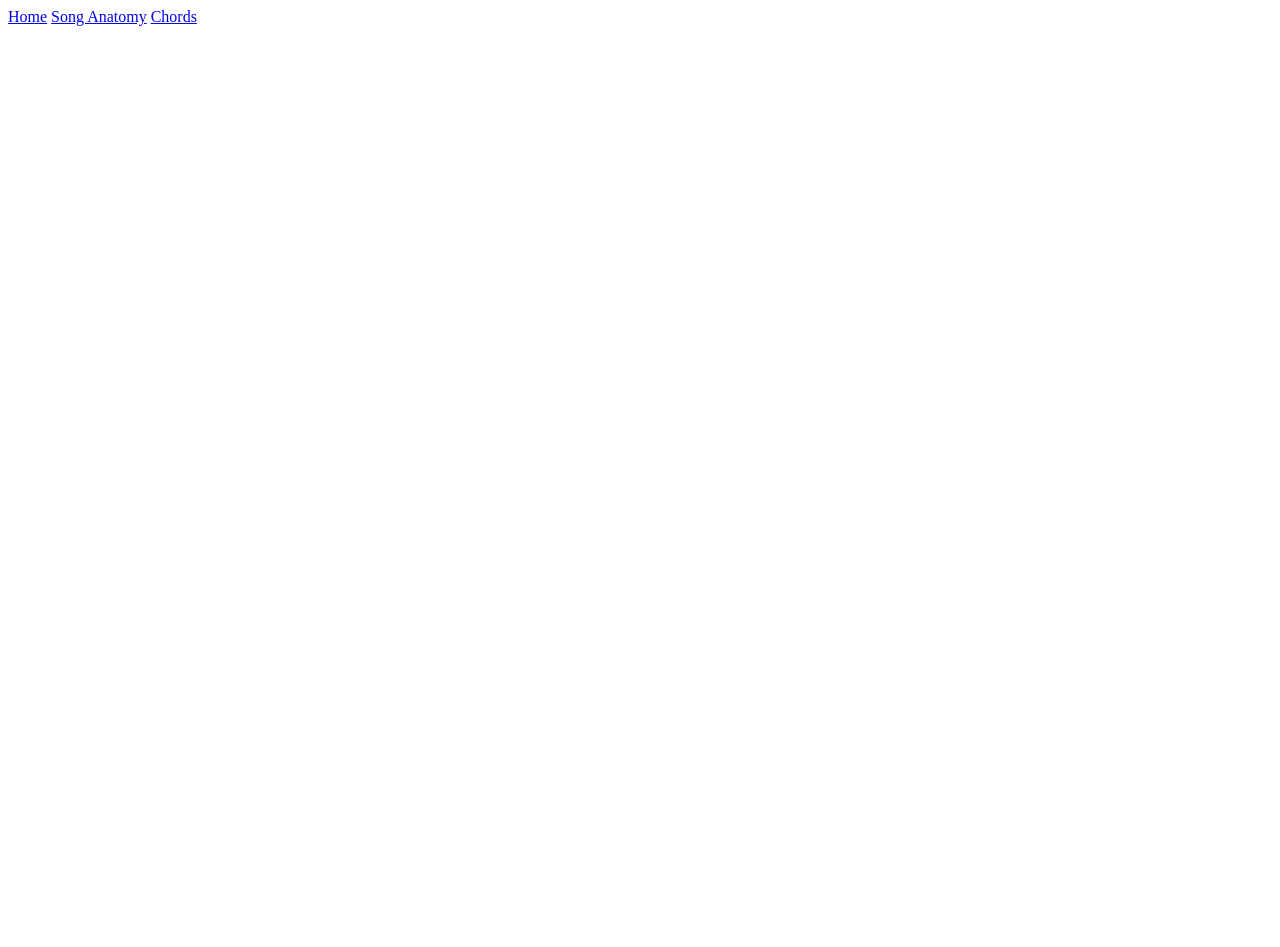
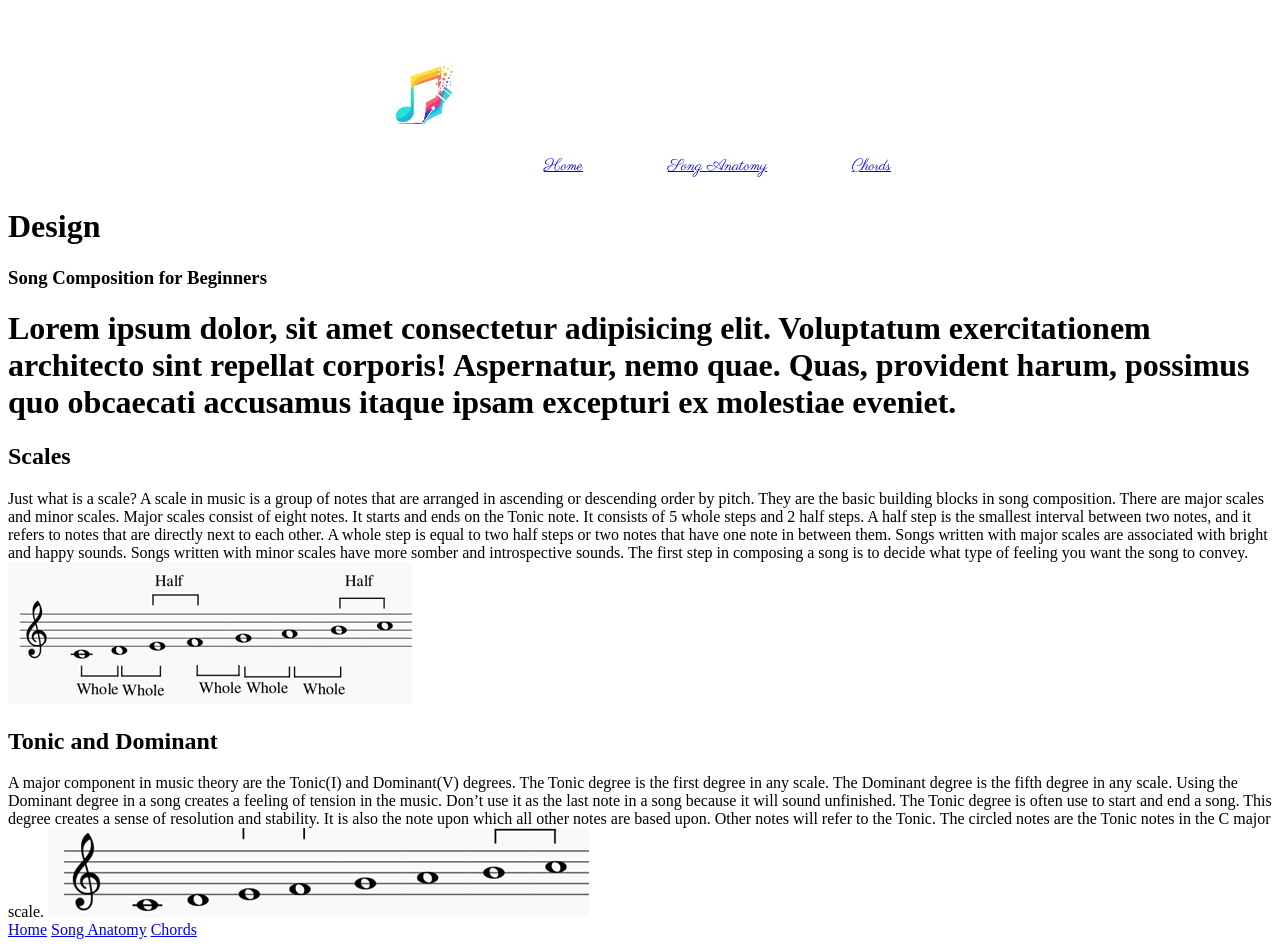
Before and after one commit to natemasca/wdd130-winters, a plain HTML site: page index.html in a window 1280 px wide. Before the commit the page ends 800 px from the top, so only its background shows below. Drawn offline with Linux system fonts and the light colour scheme.

Commit message:
added html

```diff
--- a/index.html
+++ b/index.html
@@ -1,18 +1,60 @@
 <!DOCTYPE html>
 <html lang="en">
+<link rel="stylesheet" href="./styles.css">
 <head>
     <meta charset="UTF-8">
     <meta name="viewport" content="width=device-width, initial-scale=1.0">
-    <title>Document</title>
+    <title>Winters' Website</title>
+    <link href="https://fonts.googleapis.com/css2?family=Nunito:ital,wght@0,200..1000;1,200..1000&family=Parisienne&display=swap'" rel="stylesheet">
+
 </head>
 <body>
     <header>
-        <nav>
-            <a href="index.html">Home</a>
-            <a href="songs.html">Song Anatomy</a>
-            <a href="chords.html">Chords</a>
+        <div>
+            <nav id="nav1">
+                <img src="images/logo.jpg" alt="Logo Image">
+                <a href="index.html">Home</a>
+                <a href="songs.html">Song Anatomy</a>
+                <a href="chords.html">Chords</a>
+            </nav>
+        </div>
+        <div>
+            <h1>
+                Design
+            </h1>
+            <h3>
+                Song Composition for Beginners
+            </h3>
 
-        </nav>
+            <h1>
+                Lorem ipsum dolor, sit amet consectetur adipisicing elit. Voluptatum exercitationem architecto sint repellat corporis! Aspernatur, nemo quae. Quas, provident harum, possimus quo obcaecati accusamus itaque ipsam excepturi ex molestiae eveniet.
+            </h1>
+
+        </div>
     </header>
+    <main>
+        <h2>Scales</h2>
+        <p1>Just what is a scale? A scale in music is a group of notes that are arranged in ascending or descending order by pitch. They are the basic building blocks in song composition. There are major scales and minor scales. Major scales consist of eight notes. It starts and ends on the Tonic note. It consists of 5 whole steps and 2 half steps. A half step is the smallest interval between two notes, and it refers to notes that are directly next to each other. A whole step is equal to two half steps or two notes that have one note in between them.
+
+Songs written with major scales are associated with bright and happy sounds. Songs written with minor scales have more somber and introspective sounds. The first step in composing a song is to decide what type of feeling you want the song to convey.
+        </p1>
+        <img src="./images/scales1.png" alt="Scales Image">
+        <h2>Tonic and Dominant</h2>
+        <p1>A major component in music theory are the Tonic(I) and Dominant(V) degrees. The Tonic degree is the first degree in any scale. The Dominant degree is the fifth degree in any scale. Using the Dominant degree in a song creates a feeling of tension in the music. Don’t use it as the last note in a song because it will sound unfinished.
+
+The Tonic degree is often use to start and end a song. This degree creates a sense of resolution and stability. It is also the note upon which all other notes are based upon. Other notes will refer to the Tonic. The circled notes are the Tonic notes in the C major scale.
+        </p1>
+        <img src="./images/tonic.png" alt="Tonic Image">
+    </main>
+
+    <div>
+        <footer>
+            <nav>
+                    <a href="index.html">Home</a>
+                    <a href="songs.html">Song Anatomy</a>
+                    <a href="chords.html">Chords</a>
+                </nav>
+        </footer>
+    </div>
 </body>
 </html>
--- /dev/null
+++ b/styles.css
@@ -0,0 +1,23 @@
+#nav1 {
+    text-align: center;
+    padding: 10px;
+    margin: 10px;
+    font-family: "Parisienne";
+    text-size-adjust: 500px;
+
+}
+
+#nav1 a{
+    padding: 40px;
+    border-right-color: black;
+}
+
+#nav1 img {
+    width: 150px;
+    height: 150px;
+    text-align: left;
+}
+
+#body {
+    width: 300px;
+}
```
